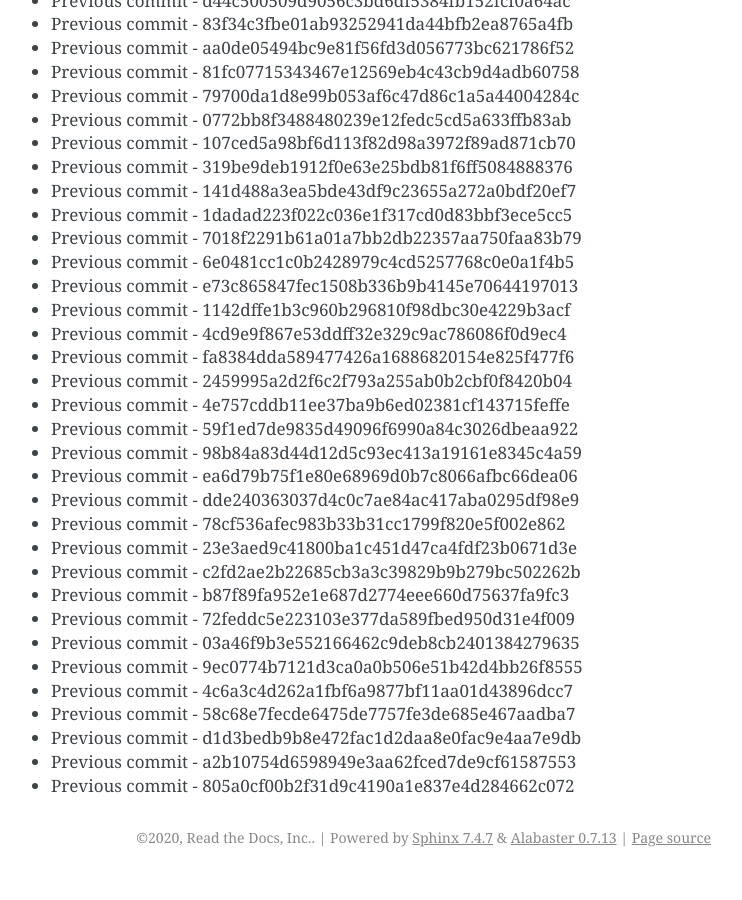
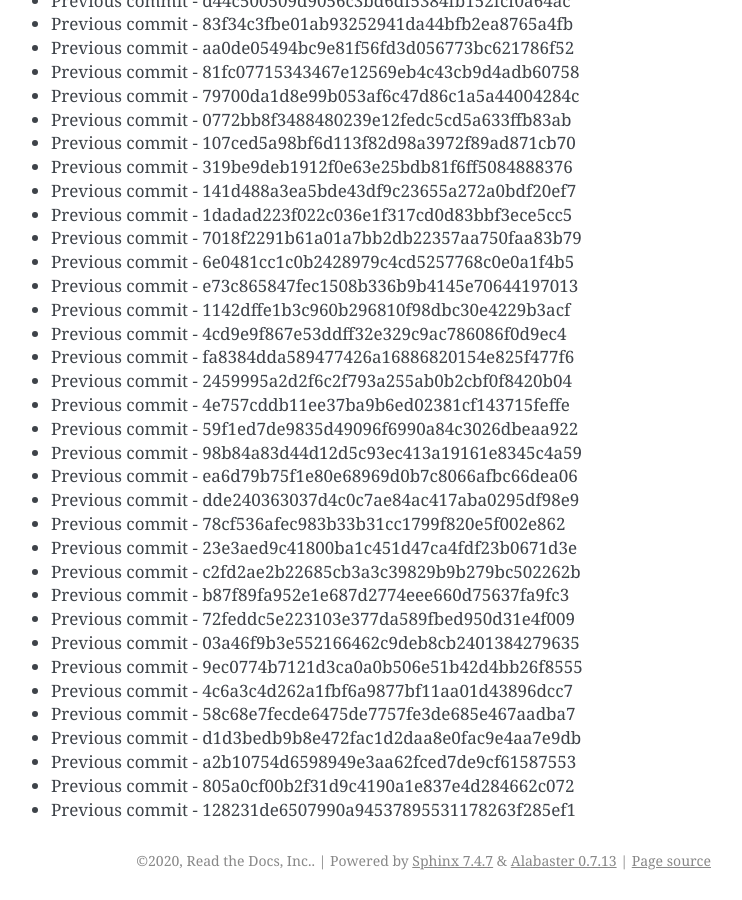
Before and after one commit to readthedocs/rtd-git-stresstest, a Sphinx documentation site: the page built from docs/updates.rst, in a window 1280 px wide and 900 px high, scrolled down 51033 px. Shown: the whole window, without its empty margins (399-1141 px from the left). Built offline with Sphinx 7.4.7, drawn with Linux system fonts in a browser that asks for light colours; before the commit the page ends 51910 px from its top, so only the background shows below that.

Commit message:
Generating commit from previous: 128231de6507990a94537895531178263f285ef1

```diff
--- a/docs/updates.rst
+++ b/docs/updates.rst
@@ -2176,3 +2176,4 @@ It can be tested for any performance characteristics.
 * Previous commit - d1d3bedb9b8e472fac1d2daa8e0fac9e4aa7e9db
 * Previous commit - a2b10754d6598949e3aa62fced7de9cf61587553
 * Previous commit - 805a0cf00b2f31d9c4190a1e837e4d284662c072
+* Previous commit - 128231de6507990a94537895531178263f285ef1
```
